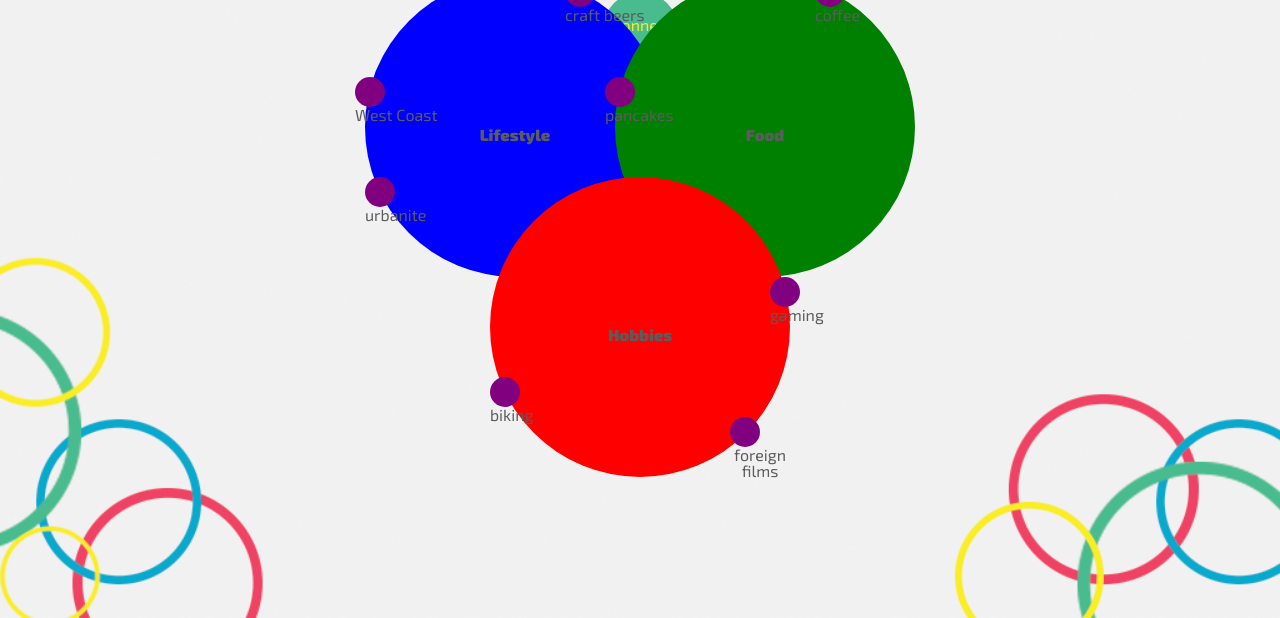
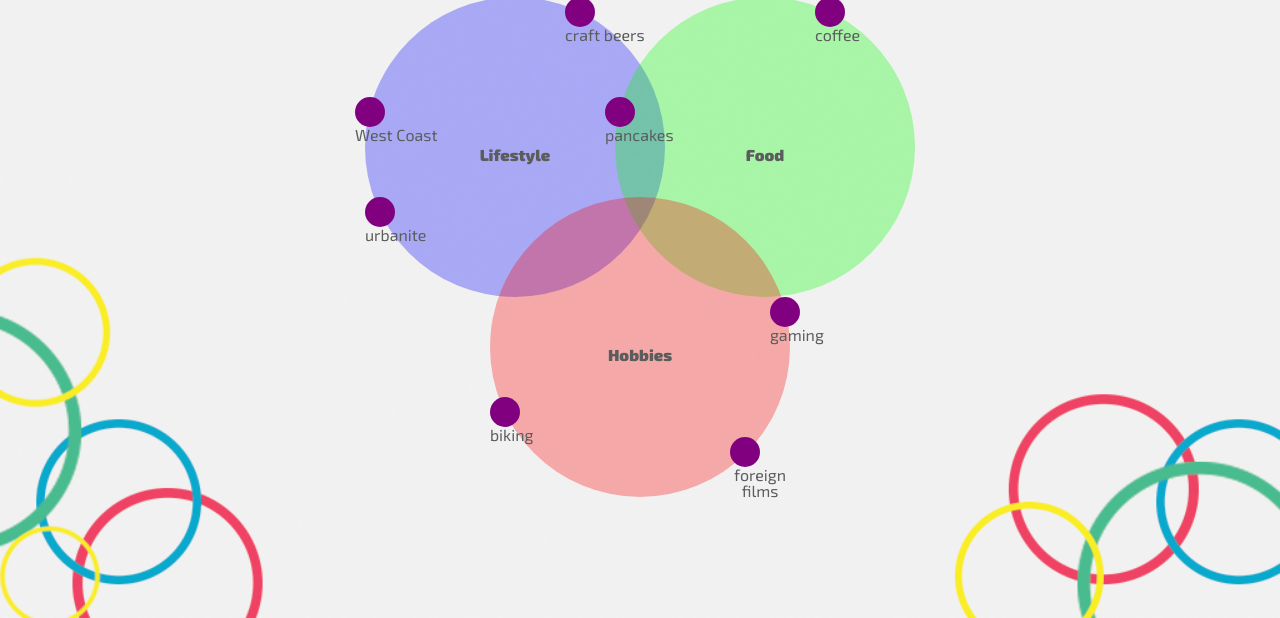
Before and after one commit to jlebzelter/we_code_challenge, a plain HTML site: page static/questions.html in a window 1280 px wide. Shown: the part 182-800 px from the top of the page. Drawn offline with Linux system fonts and the light colour scheme.

Commit message:
minor style fixes

```diff
--- a/static/questions.html
+++ b/static/questions.html
@@ -9,7 +9,7 @@
 
     <div class="wrapper">
       <div id="header">
-          <h1>What are you into?</h1>
+          <h1 style="margin-bottom:20px">What are you into?</h1>
       </div>
 
       <div class="options">
@@ -59,7 +59,7 @@
 
     </div>
 
-    <div id="submit-connect"><a href="connections.html">Connect</a></div>
+    <!-- <div id="submit-connect"><a href="connections.html">Connect</a></div> -->
 
     <script src="jquery-1.9.0.js"></script>
     <!-- <script src="questions.js"></script> -->
--- a/static/style.css
+++ b/static/style.css
@@ -162,17 +162,17 @@ dt {
 }
 
 dl.one {
-  background-color: blue;
+  background-color: rgba(0,0,255,0.3);
   left: 75px;
   top: 0;
 }
 dl.two {
-  background-color: green;
+  background-color: rgba(0,255,0,0.3);
   left: 325px;
   top: 0;
 }
 dl.three {
-  background-color: red;
+  background-color: rgba(255,0,0,0.3);
   left: 200px;
   top: 200px;
 }
```
